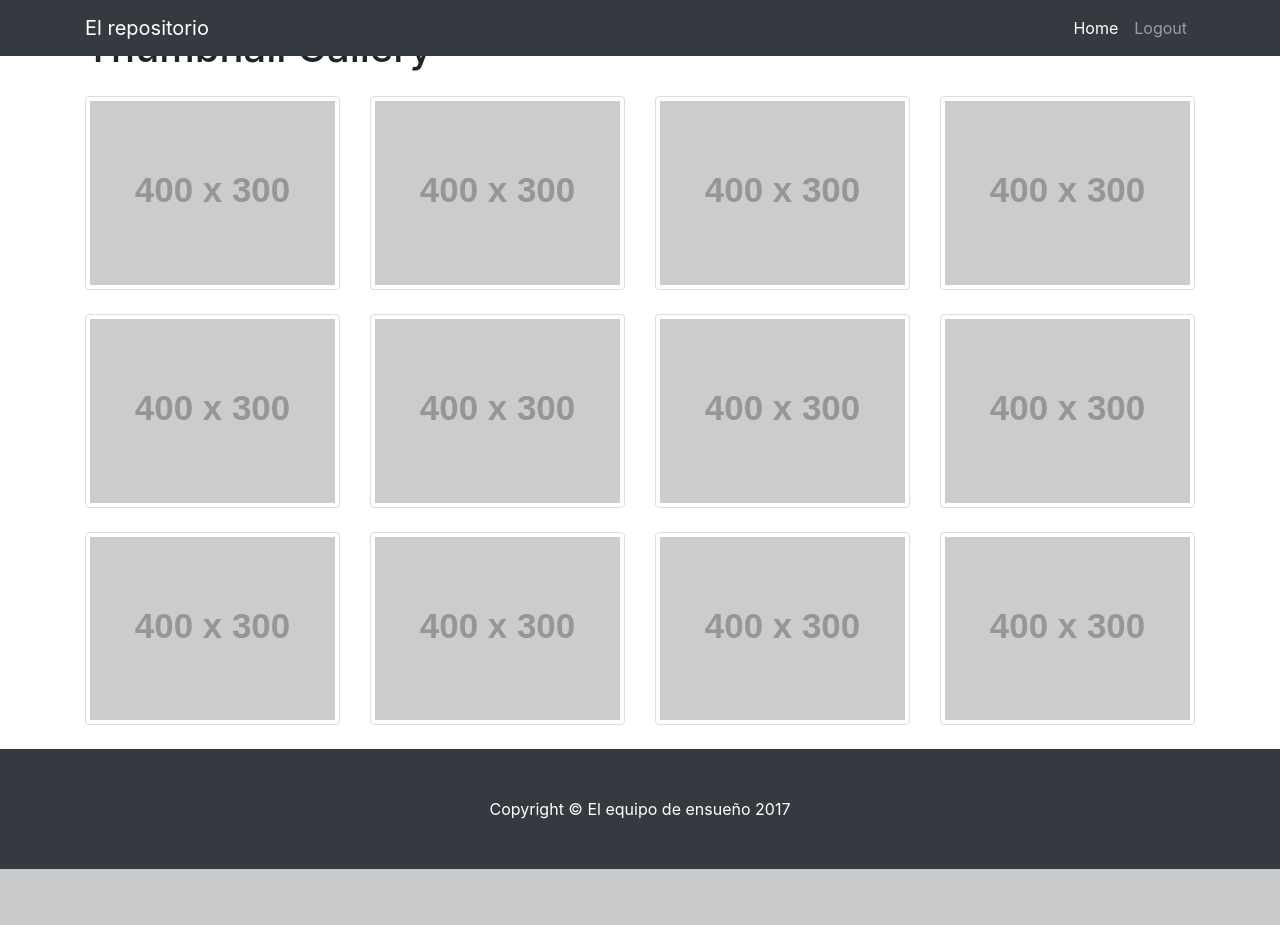
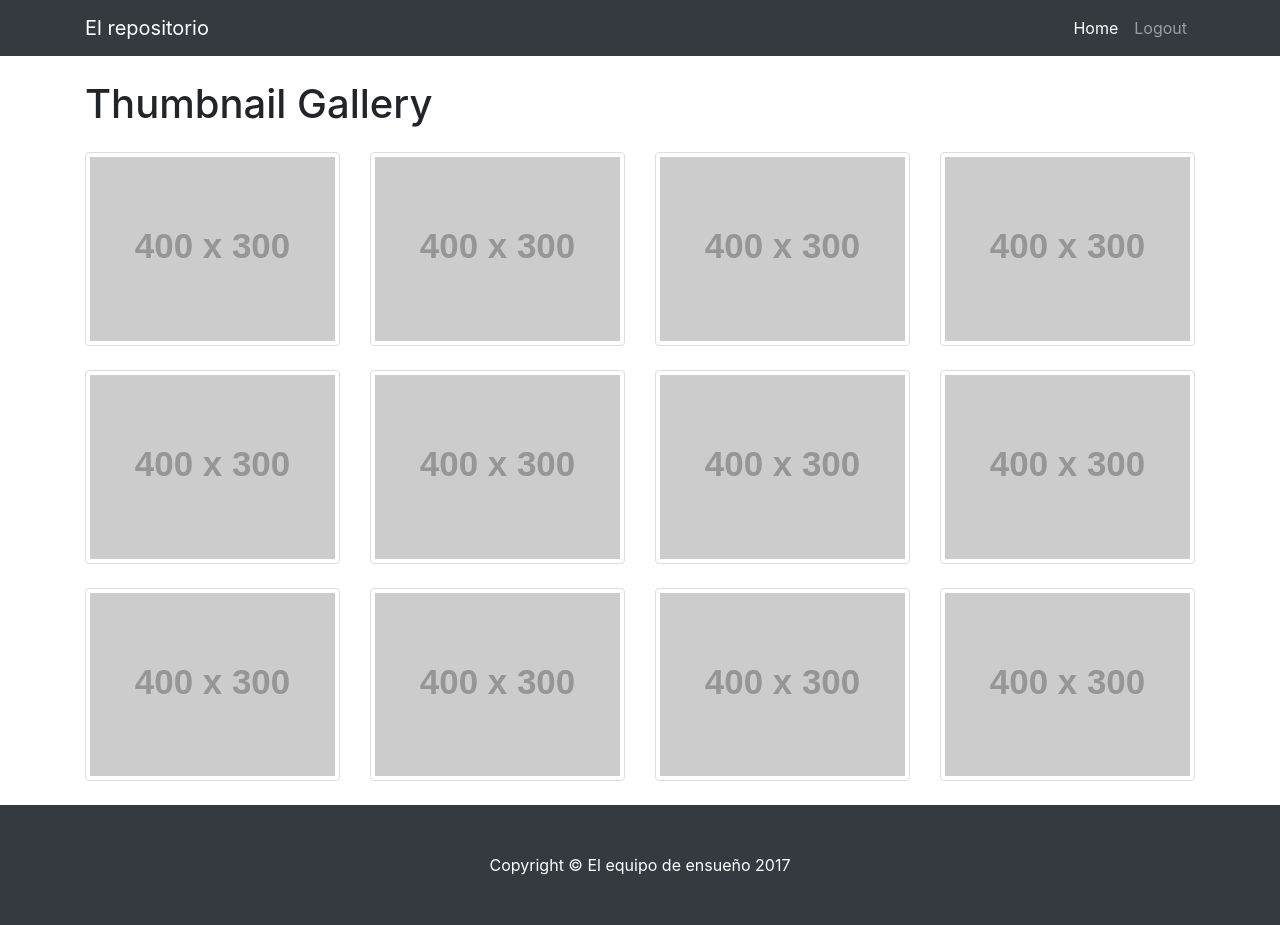
Before and after one commit to PSCS-Coding/archivo-de-amistad, a PHP site: page / in a window 1280 px wide. Before the commit the page ends 869 px from the top, so only its background shows below. Run offline with PHP 8.4, Linux system fonts and the light colour scheme; grey boxes labelled with a size stand in for pictures from a placeholder-image service; some libraries are stand-ins or nearby versions.

Commit message:
Fixed some styling

```diff
--- a/index.php
+++ b/index.php
@@ -11,6 +11,7 @@
 
     <!-- Bootstrap core CSS -->
     <link href="bootstrap/dist/css/bootstrap.css" rel="stylesheet">
+    <link href="style.css" rel="stylesheet">
 
 </head>
 
--- /dev/null
+++ b/style.css
@@ -0,0 +1,9 @@
+body {
+  padding-top: 54px;
+}
+
+@media (min-width: 992px) {
+  body {
+    padding-top: 56px;
+  }
+}
```
